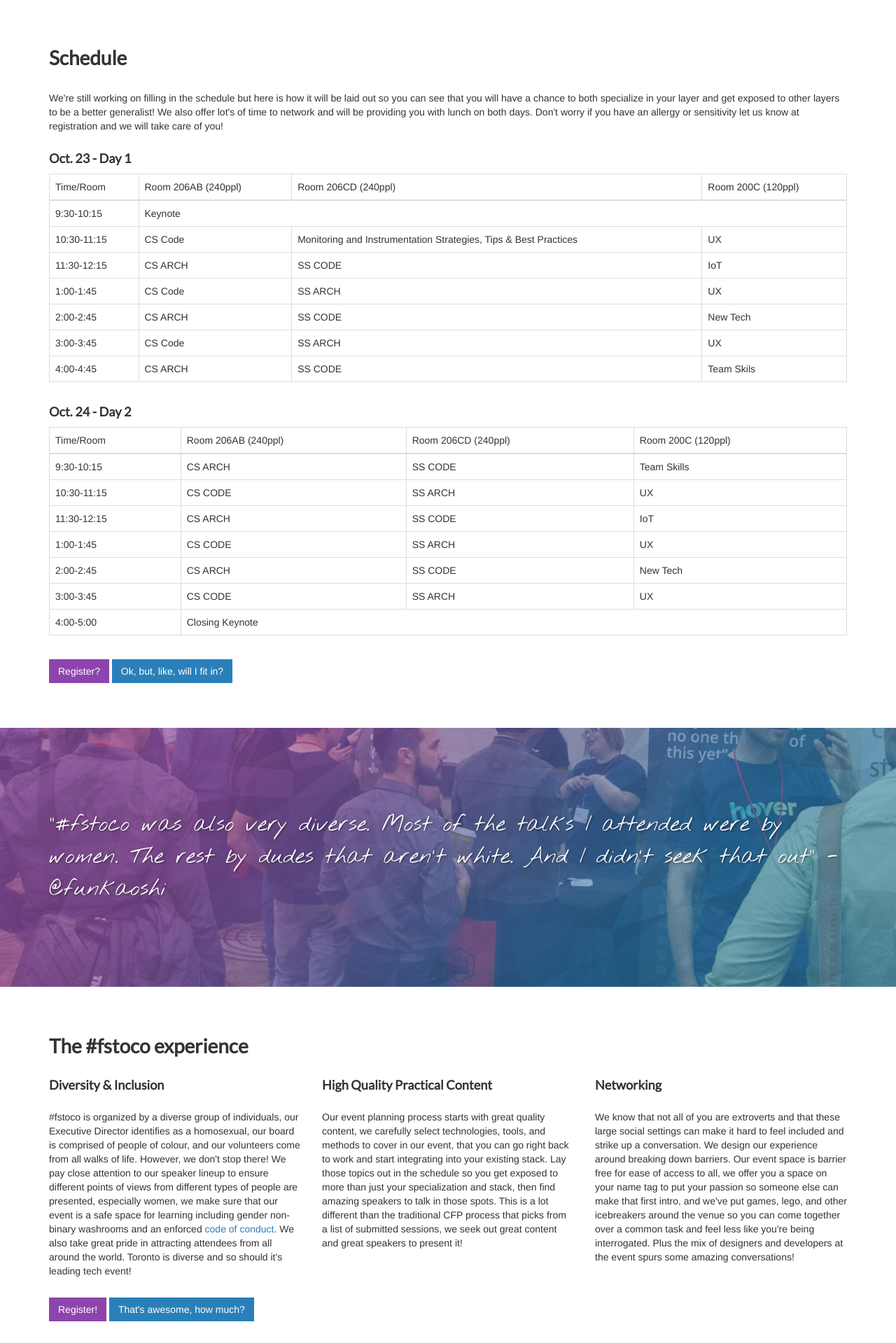
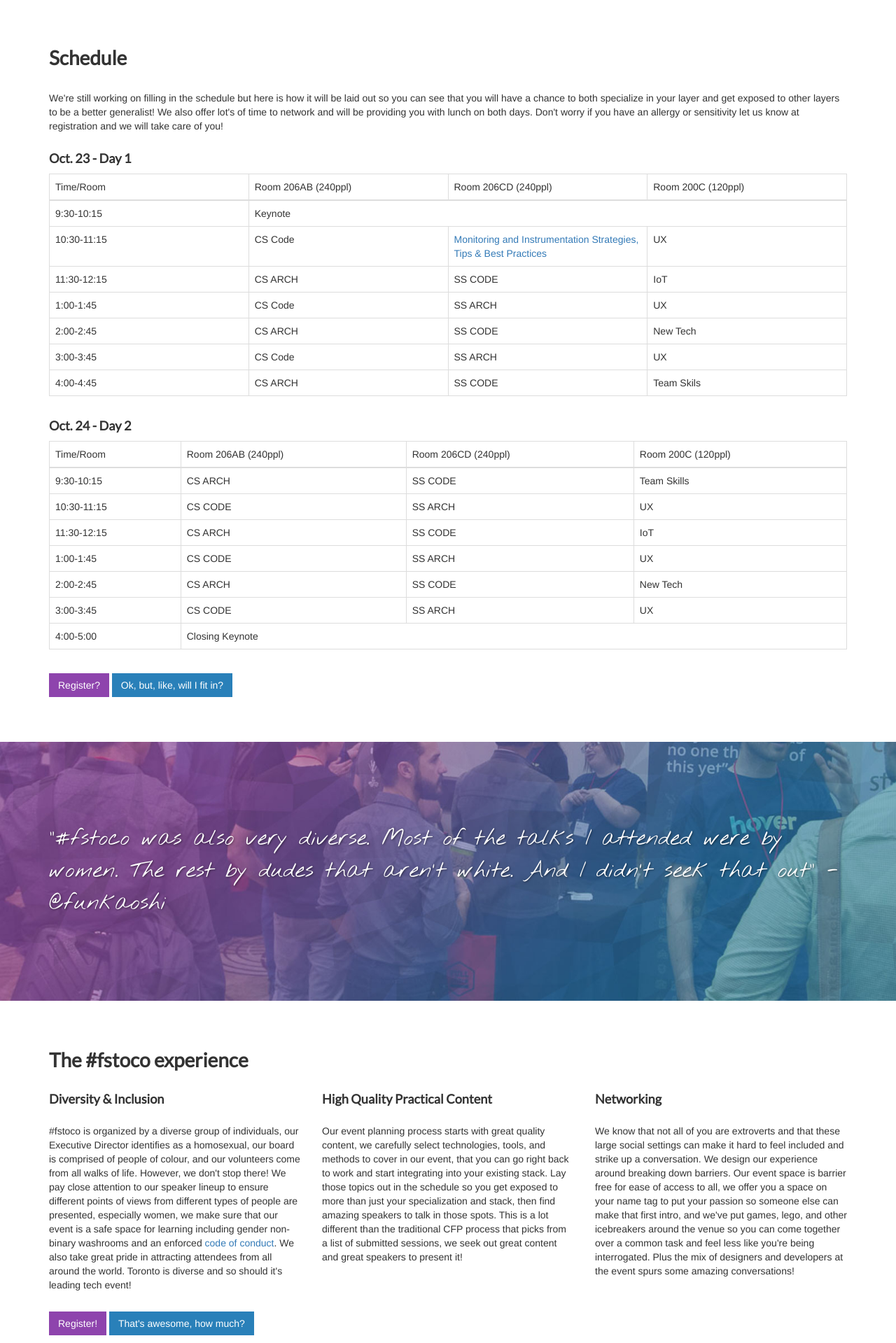
Before and after one commit to fullstackto/fsto2017, a Jekyll site: the page built from index.html, in a window 1280 px wide. Shown: the part 2302-4221 px from the top of the page at 70% size. Built offline with Jekyll 4.4.1, drawn with Linux system fonts in a browser that asks for light colours.

Commit message:
CSS fixes

```diff
--- a/_includes/footer.html
+++ b/_includes/footer.html
@@ -1,9 +1,16 @@
 <section class="blank-bg">
-  <aside class="container"><h4>#fstoco wouldn't be possible without the generous support of our sponsors! If you'd like to get your name in front of 600 advanced developers and designers download our <a href="images/fsto-sponsorship.pdf">sponsorship prospectus!</a></h4></aside>
+  <aside class="container">
+    <div class="row">
+      <div class="col-xs-12">
+        <h4>#fstoco wouldn't be possible without the generous support of our sponsors! If you'd like to get your name in front of 600 advanced developers and designers download our <a href="images/fsto-sponsorship.pdf">sponsorship prospectus!</a></h4>
+      </div>
+    </div>
+  </aside>
 </section>
 <section>
 	<div class="container">
 		<div class="row">
+      <div class="col-xs-12">
         <h3>Sponsors</h3>
   			<div class="sponsor">
   				<p class="rank">Partner</p>
@@ -37,27 +44,22 @@
   			</div>
       </div>
 		</div>
+	</div>
 	<div class="clearfix"></div>
 	<div class="container">
 		<div class="row">
+      <div class="col-xs-12">
 				<h3>Speaker Sponsors</h3>
 				<p>We would like to thank the following companies for paying the way for their employees to come speak at our events</p>
-			<div>
-				<!--<div class="sponsor">
-					<p class="rank">Speaker Sponsor</p>
-					<div class="sponsor-img">
-						<a href="#"><img src="/images/sponsors/twitter.jpg" class="img-responsive" alt="Twitter"></a>
-					</div>
-				</div>-->
       </div>
     </div>
   </div>
 	<div class="clearfix"></div>
 	<div class="container">
 		<div class="row">
+      <div class="col-xs-12">
 				<h3>Community Partners</h3>
 				<p>We would like to thank the following comunity groups and companies for helping spread the word about our events</p>
-			<div>
 				<div class="sponsor">
 					<p class="rank">Community Partner</p>
 					<div class="sponsor-img">
@@ -93,7 +95,7 @@
      </div>
 </section>
 <section>
-  <div class="containter">
+  <div class="container">
     <div class="row">
       <div class="col-xs-12">
         <p>  &copy; 2017 Full Stack Toronto - Canadian Federal Non-Profit #8992240 | <a href="/coc">Code of Conduct</a> <a href="//www.iubenda.com/privacy-policy/759651" title="Privacy Policy">Privacy Policy</a></p>
--- a/index.html
+++ b/index.html
@@ -81,7 +81,7 @@
       <div class="col-xs-12">
         <h3>Oct. 23 - Day 1</h3>
         <div class="table-responsive">
-          <table class="table table-bordered">
+          <table class="table table-bordered" style="table-layout: fixed;">
             <thead>
               <tr>
                 <td>Time/Room</td>
@@ -99,7 +99,7 @@
               <tr>
                 <td>10:30-11:15</td>
                 <td>CS Code</td>
-                <td>Monitoring and Instrumentation Strategies, Tips &amp; Best Practices</td>
+                <td><a href="/sessions#jonah">Monitoring and Instrumentation Strategies, Tips &amp; Best Practices</a></td>
                 <td>UX</td>
               </tr>
 
```
Lines whose indentation alone changed are shown as unchanged.
